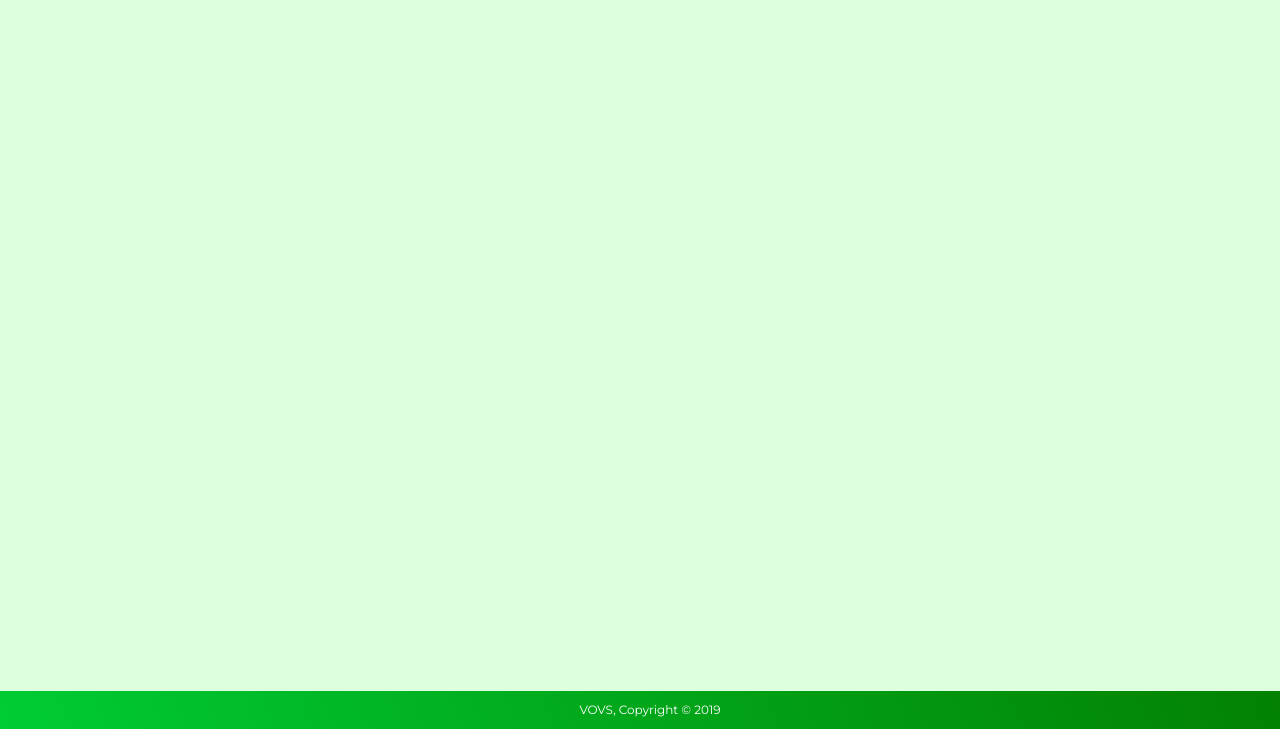
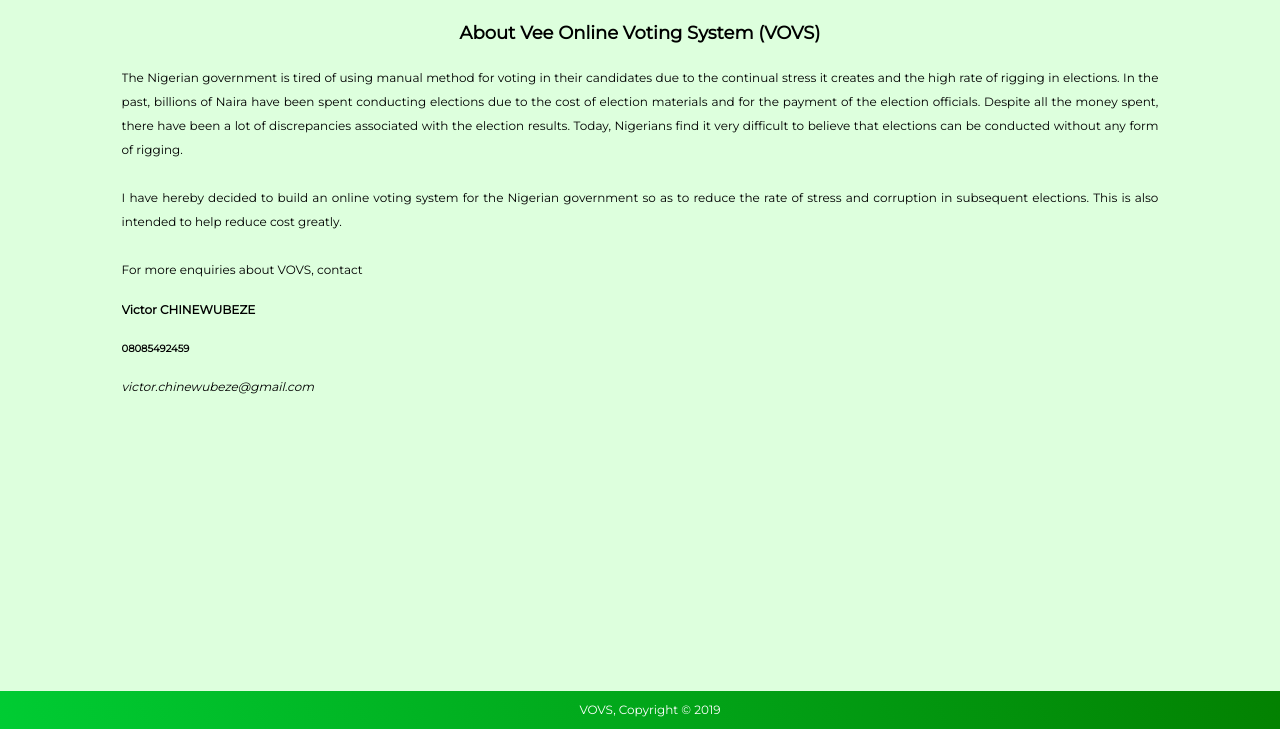
Before and after one commit to Doctor-Vee/vee-online-voting-system, a plain HTML site: page UI/html/about.html in a window 1280 px wide. Shown: the part 71-800 px from the top of the page. Drawn offline with Linux system fonts and the light colour scheme.

Commit message:
Add contents to about page

```diff
--- a/UI/html/about.html
+++ b/UI/html/about.html
@@ -25,10 +25,24 @@
   </header>
 
   <section class="container" id="main">
-  <div class="text container">
-
-</div>
-</section>
+    <div class="text container">
+      <h2>About Vee Online Voting System (VOVS)</h2>
+      <p>
+        The Nigerian government is tired of using manual method for voting in their candidates due to the continual
+        stress it creates and the high rate of rigging in elections. In the past, billions of Naira have been spent
+        conducting elections due to the cost of election materials and for the payment of the election officials.
+        Despite all the money spent, there have been a lot of discrepancies associated with the election results. Today,
+        Nigerians find it very difficult to believe that elections can be conducted without any form of rigging. <br>
+        <br>
+        I have hereby decided to build an online voting system for the Nigerian government so as to reduce the rate of
+        stress and corruption in subsequent elections. This is also intended to help reduce cost greatly. <br> <br>
+        For more enquiries about VOVS, contact <br>
+        <h4>Victor CHINEWUBEZE</h4>
+        <h5>08085492459</h5>
+        <i>victor.chinewubeze@gmail.com</i>
+      </p>
+    </div>
+  </section>
 
   <div id="footerSpace"></div>
   <footer>
```
